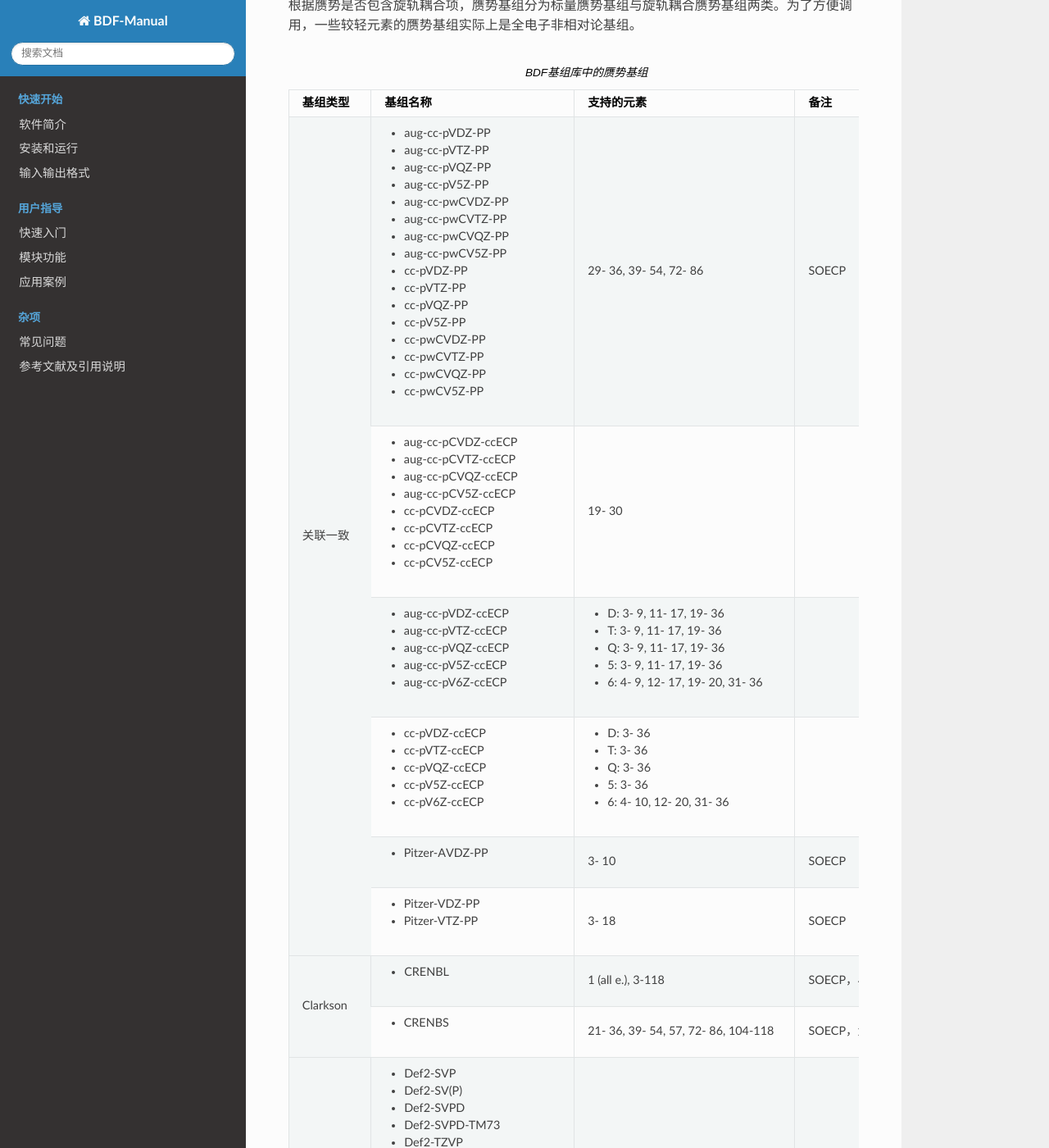
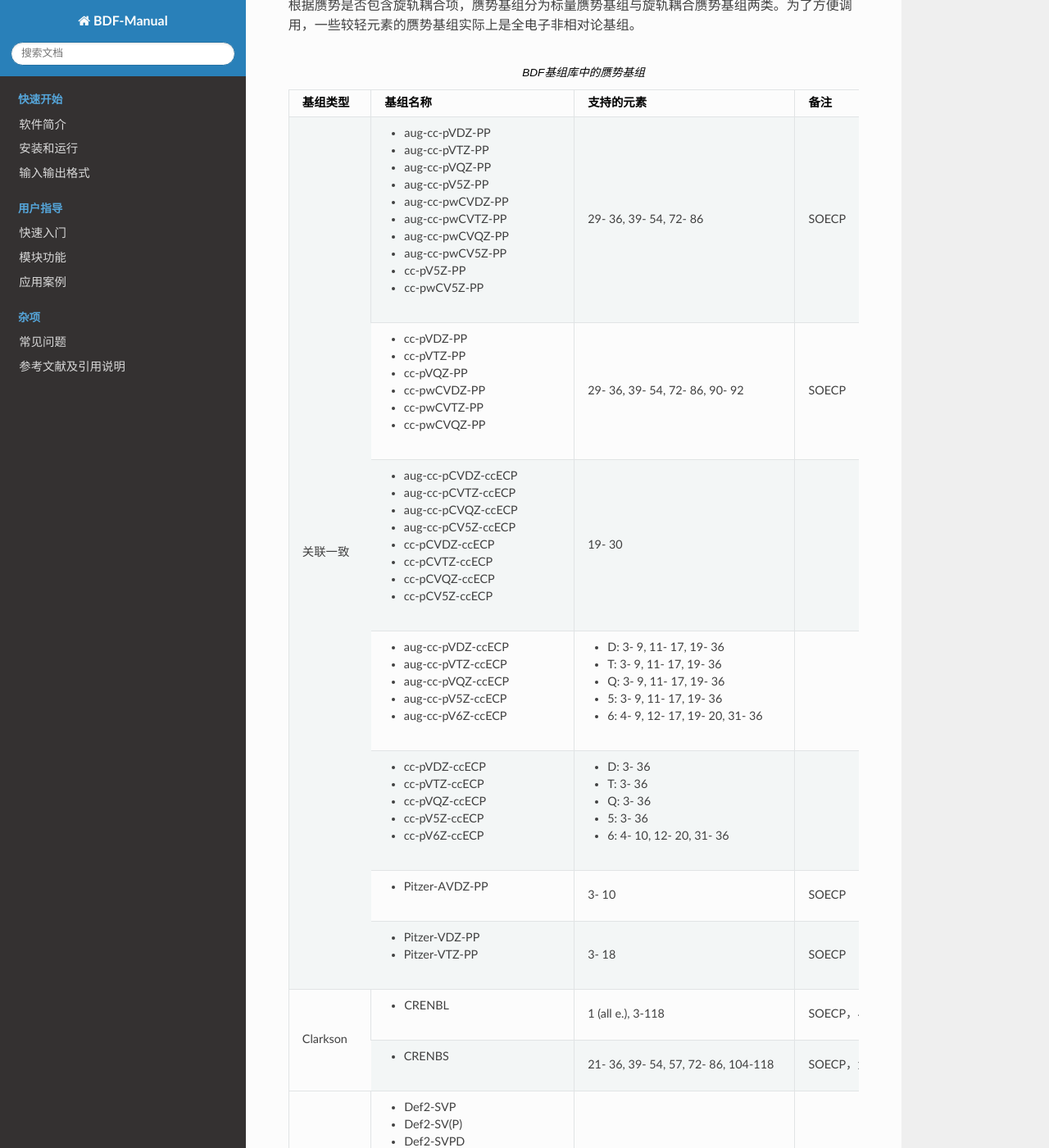
Before and after one commit to BDF-manual-maintenance/BDF-Manual, a Sphinx documentation site: the page built from source/guide/Gaussian-Basis-Sets.rst, in a window 1280 px wide and 1400 px high, scrolled down 8671 px. Shown: the whole window at 82% size. Built offline with Sphinx 7.4.7 and the Read the Docs theme 2.0.0, drawn with Linux system fonts in a browser that asks for light colours; pages that are not in the unit, such as notebooks, are missing from menus; part of the change alters nothing that is shown; some of the changed text lies outside the part shown.

Commit message:
update cc-pVnZ-PP and cc-pwCVnZ-PP

```diff
--- a/source/guide/Gaussian-Basis-Sets.rst
+++ b/source/guide/Gaussian-Basis-Sets.rst
@@ -247,7 +247,7 @@ BDF用户既可以使用基组库中的标准基组，也可以自定义基组
     |                        | - x2c-QZVPall-2c            |                                        |                        |
     |                        | - x2c-QZVPPall-2c           |                                        |                        |
     +------------------------+-----------------------------+----------------------------------------+------------------------+
-    | Sapporo                | - Sapporo-DZP               | 1- 54                                  | 2012是新版本           |
+    | Sapporo                | - Sapporo-DZP               | 1- 54                                  | 2012是新版             |
     |                        | - Sapporo-TZP               |                                        |                        |
     |                        | - Sapporo-QZP               |                                        |                        |
     |                        | - Sapporo-DZP-2012          |                                        |                        |
@@ -342,14 +342,15 @@ BDF用户既可以使用基组库中的标准基组，也可以自定义基组
     |                        | - aug-cc-pwCVTZ-PP          |                                        |                        |
     |                        | - aug-cc-pwCVQZ-PP          |                                        |                        |
     |                        | - aug-cc-pwCV5Z-PP          |                                        |                        |
-    |                        | - cc-pVDZ-PP                |                                        |                        |
+    |                        | - cc-pV5Z-PP                |                                        |                        |
+    |                        | - cc-pwCV5Z-PP              |                                        |                        |
+    +                        +-----------------------------+----------------------------------------+------------------------+
+    |                        | - cc-pVDZ-PP                | 29- 36, 39- 54, 72- 86, 90- 92         | SOECP                  |
     |                        | - cc-pVTZ-PP                |                                        |                        |
     |                        | - cc-pVQZ-PP                |                                        |                        |
-    |                        | - cc-pV5Z-PP                |                                        |                        |
     |                        | - cc-pwCVDZ-PP              |                                        |                        |
     |                        | - cc-pwCVTZ-PP              |                                        |                        |
     |                        | - cc-pwCVQZ-PP              |                                        |                        |
-    |                        | - cc-pwCV5Z-PP              |                                        |                        |
     +                        +-----------------------------+----------------------------------------+------------------------+
     |                        | - aug-cc-pCVDZ-ccECP        | 19- 30                                 |                        |
     |                        | - aug-cc-pCVTZ-ccECP        |                                        |                        |
@@ -381,7 +382,7 @@ BDF用户既可以使用基组库中的标准基组，也可以自定义基组
     +                        +-----------------------------+----------------------------------------+------------------------+
     |                        | - CRENBS                    | 21- 36, 39- 54, 57, 72- 86, 104-118    | SOECP，大芯            |
     +------------------------+-----------------------------+----------------------------------------+------------------------+
-    | Turbomole              | - Def2-SVP                  | 1- 36 (all e.), 37- 57, 72- 86         | TM73是新版本           |
+    | Turbomole              | - Def2-SVP                  | 1- 36 (all e.), 37- 57, 72- 86         | TM73是新版             |
     |                        | - Def2-SV(P)                |                                        |                        |
     |                        | - Def2-SVPD                 |                                        |                        |
     |                        | - Def2-SVPD-TM73            |                                        |                        |
@@ -406,7 +407,7 @@ BDF用户既可以使用基组库中的标准基组，也可以自定义基组
     |                        | - ma-Def2-QZVP              |                                        |                        |
     |                        | - ma-Def2-QZVPP             |                                        |                        |
     +                        +-----------------------------+----------------------------------------+------------------------+
-    |                        | - Def2-SV(P)-TM73           | 1- 36 (all e.), 37- 86                 |                        |
+    |                        | - Def2-SV(P)-TM73           | 1- 36 (all e.), 37- 86                 | TM73是新版             |
     |                        | - Def2-SVP-TM73             |                                        |                        |
     |                        | - Def2-TZVP-TM73            |                                        |                        |
     |                        | - Def2-TZVPP-TM73           |                                        |                        |
```
